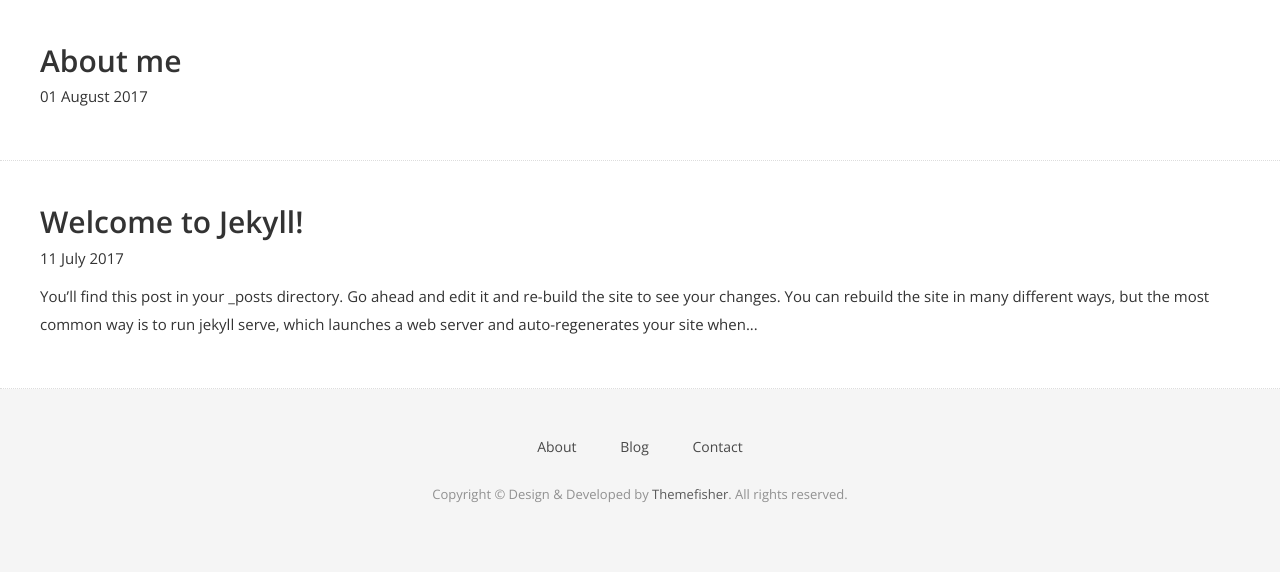
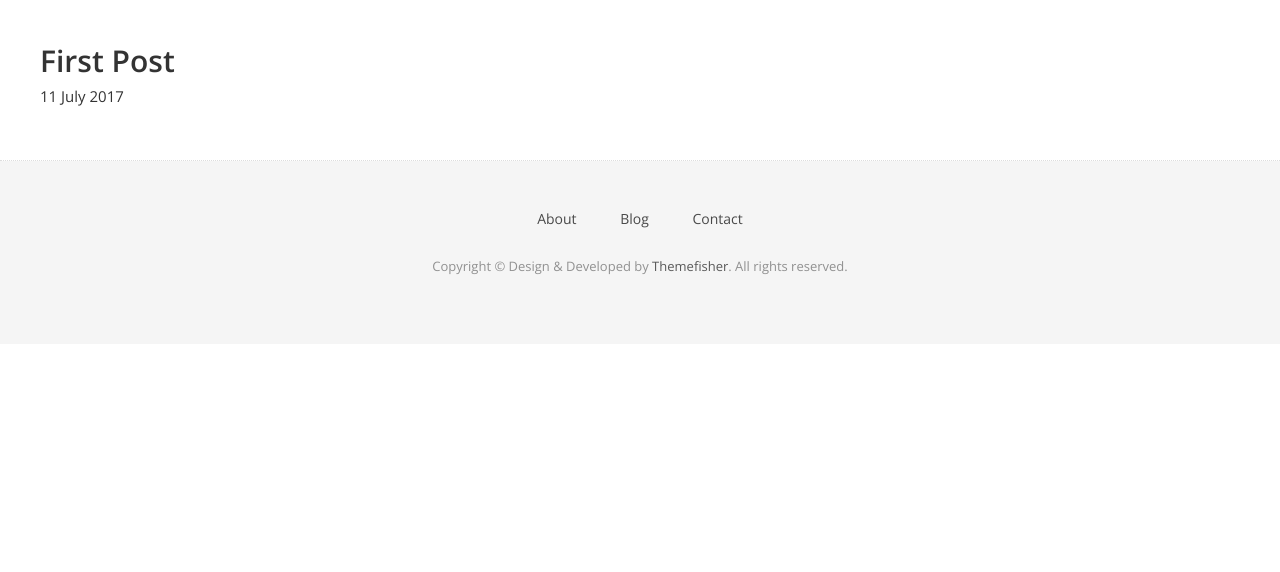
Before and after one commit to adamgusky/adamgusky.github.io, a Jekyll site: the page built from blog.html, in a window 1280 px wide. Shown: the part 422-994 px from the top of the page. Built offline with Jekyll 4.4.1, drawn with Linux system fonts in a browser that asks for light colours; nearby versions of some CDN libraries; some web fonts are replaced; after the commit the page ends 900 px from its top, so only the background shows below that.

Commit message:
deleting sample blogs

```diff
--- a/_posts/2017-07-11-first-post.markdown
+++ b/_posts/2017-07-11-first-post.markdown
@@ -1,6 +1,6 @@
----
+<!-- ---
 layout: post
 title:  "About me"
 date:   2017-08-01 15:08:39 -0601
 categories: update
----
+--- -->
--- a/_posts/2017-07-11-welcome-to-jekyll.markdown
+++ /dev/null
@@ -1,25 +0,0 @@
----
-layout: post
-title:  "Welcome to Jekyll!"
-date:   2017-07-11 13:26:48 -0600
-categories: jekyll update
----
-You’ll find this post in your `_posts` directory. Go ahead and edit it and re-build the site to see your changes. You can rebuild the site in many different ways, but the most common way is to run `jekyll serve`, which launches a web server and auto-regenerates your site when a file is updated.
-
-To add new posts, simply add a file in the `_posts` directory that follows the convention `YYYY-MM-DD-name-of-post.ext` and includes the necessary front matter. Take a look at the source for this post to get an idea about how it works.
-
-Jekyll also offers powerful support for code snippets:
-
-{% highlight ruby %}
-def print_hi(name)
-  puts "Hi, #{name}"
-end
-print_hi('Tom')
-#=> prints 'Hi, Tom' to STDOUT.
-{% endhighlight %}
-
-Check out the [Jekyll docs][jekyll-docs] for more info on how to get the most out of Jekyll. File all bugs/feature requests at [Jekyll’s GitHub repo][jekyll-gh]. If you have questions, you can ask them on [Jekyll Talk][jekyll-talk].
-
-[jekyll-docs]: https://jekyllrb.com/docs/home
-[jekyll-gh]:   https://github.com/jekyll/jekyll
-[jekyll-talk]: https://talk.jekyllrb.com/
```
